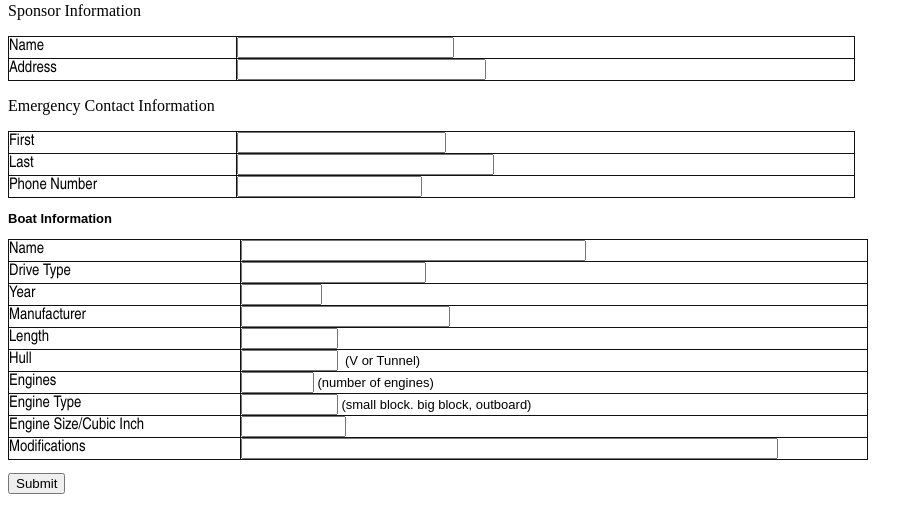
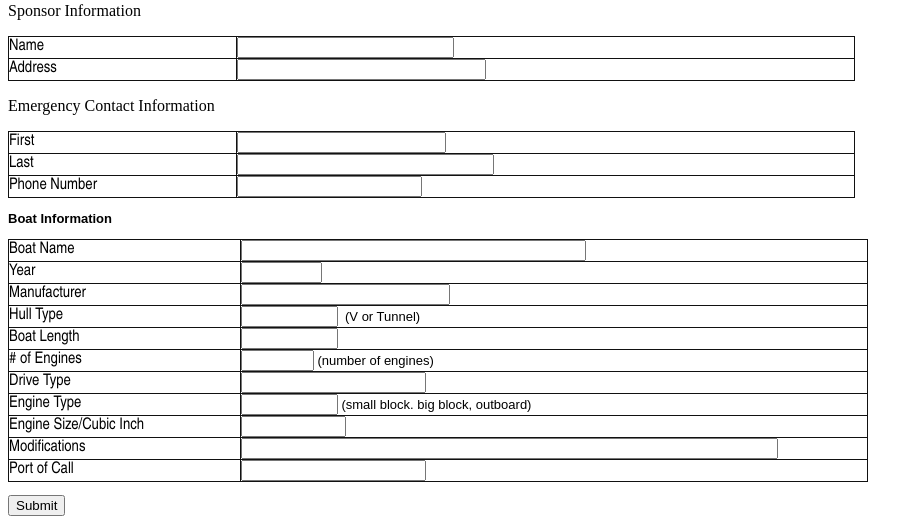
Before and after one commit to scott2020/shootoutracing, a PHP site: page /reg.php in a window 1280 px wide. Shown: the part 732-1264 px from the top of the page, without its empty margins (0-923 px from the left). Before the commit the page ends 1226 px from the top, so only its background shows below. Run offline with PHP 8.4, Linux system fonts and the light colour scheme; data that the repository does not hold is empty.

Commit message:
Update reg.php

```diff
--- a/reg.php
+++ b/reg.php
@@ -139,16 +139,10 @@ Driver Information
 </font><FONT FACE="Arial Narrow" SIZE="2">
 <table border="1" cellpadding="0" cellspacing="0" style="border-collapse: collapse" bordercolor="#111111" width="68%" id="AutoNumber5">
   <tr>
-    <td width="27%">Name</td>
+    <td width="27%">Boat Name</td>
     </font><FONT FACE="Arial" SIZE="2">
     <td width="73%"><FONT FACE="Arial" SIZE="2">
 <input type="text" name="txtBoatname" size="40"></td>
-  </tr>
-  <FONT FACE="Arial Narrow" SIZE="2">
-  <tr>
-    <td width="27%">Drive Type</td>
-    </font><FONT FACE="Arial" SIZE="2">
-    <td width="73%"><FONT FACE="Arial" SIZE="2"><input type="text" name="txtOutdrive" size="20"></td>
   </tr>
   <FONT FACE="Arial Narrow" SIZE="2">
   <tr>
@@ -165,23 +159,29 @@ Driver Information
   </tr>
   <FONT FACE="Arial Narrow" SIZE="2">
   <tr>
-    <td width="27%">Length</td>
-    </font><FONT FACE="Arial" SIZE="2">
-    <td width="73%"><FONT FACE="Arial" SIZE="2"><input type="text" name="txtBoatlength" size="9"></td>
-  </tr>
-  <FONT FACE="Arial Narrow" SIZE="2">
-  <tr>
-    <td width="27%">Hull</td>
+    <td width="27%">Hull Type</td>
     </font><FONT FACE="Arial" SIZE="2">
     <td width="73%"><FONT FACE="Arial" SIZE="2">
     <input type="text" name="txtBoathull" size="9">&nbsp; (V or Tunnel)</td>
   </tr>
   <FONT FACE="Arial Narrow" SIZE="2">
   <tr>
-    <td width="27%">Engines</td>
+    <td width="27%">Boat Length</td>
+    </font><FONT FACE="Arial" SIZE="2">
+    <td width="73%"><FONT FACE="Arial" SIZE="2"><input type="text" name="txtBoatlength" size="9"></td>
+  </tr>
+  <FONT FACE="Arial Narrow" SIZE="2">
+  <tr>
+    <td width="27%"># of Engines</td>
     </font><FONT FACE="Arial" SIZE="2">
     <td width="73%"><FONT FACE="Arial" SIZE="2"><input type="text" name="txtBoatengines" size="6">
     (number of engines)</td>
+  </tr>
+  <FONT FACE="Arial Narrow" SIZE="2">
+  <tr>
+    <td width="27%">Drive Type</td>
+    </font><FONT FACE="Arial" SIZE="2">
+    <td width="73%"><FONT FACE="Arial" SIZE="2"><input type="text" name="txtOutdrive" size="20"></td>
   </tr>
   <FONT FACE="Arial Narrow" SIZE="2">
   <tr>
@@ -203,6 +203,12 @@ Driver Information
     <td width="73%"><FONT FACE="Arial" SIZE="2">
 <input type="text" name="txtBoatmods" size="64"></td>
   </tr>
+  <FONT FACE="Arial Narrow" SIZE="2">
+  <tr>
+    <td width="27%">Port of Call</td>
+    </font><FONT FACE="Arial" SIZE="2">
+    <td width="73%"><FONT FACE="Arial" SIZE="2"><input type="text" name="txtPortofCall" size="20"></td>
+  </tr>
 </table>
 <P><FONT FACE="Arial" SIZE="2"><INPUT TYPE="submit" VALUE="Submit" NAME="cmdRegDetailbutton"></FONT></P>
 </form>
```
